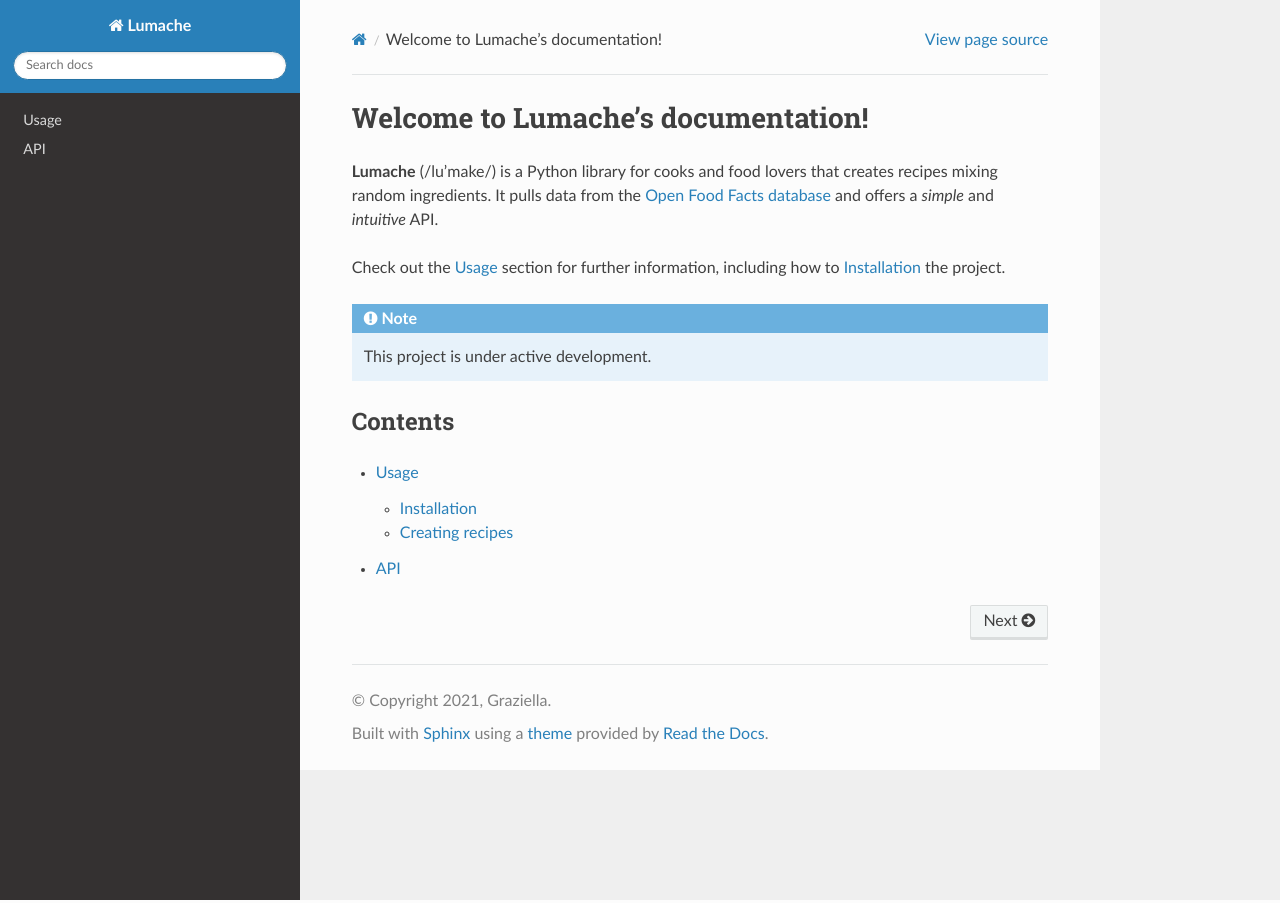
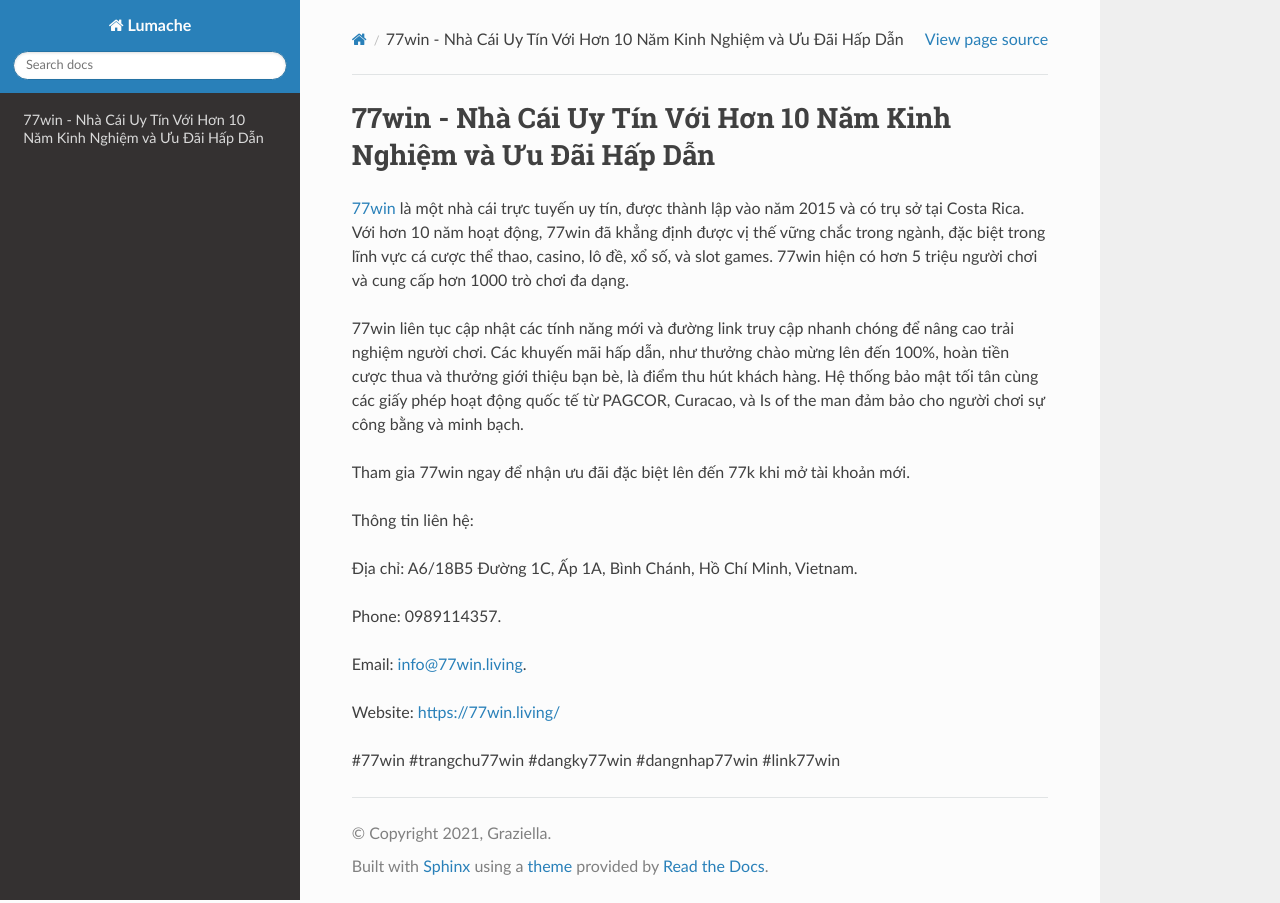
Before and after one commit to p8ebermouc/77winliving, a Sphinx documentation site: the page built from docs/source/index.rst, in a window 1280 px wide. Built offline with Sphinx 7.4.7 and the Read the Docs theme 3.1.0, drawn with Linux system fonts in a browser that asks for light colours.

Commit message:
Update index.rst

```diff
--- a/docs/source/index.rst
+++ b/docs/source/index.rst
@@ -1,22 +1,20 @@
-Welcome to Lumache's documentation!
+77win - Nhà Cái Uy Tín Với Hơn 10 Năm Kinh Nghiệm và Ưu Đãi Hấp Dẫn
 ===================================
 
-**Lumache** (/lu'make/) is a Python library for cooks and food lovers
-that creates recipes mixing random ingredients.
-It pulls data from the `Open Food Facts database <https://world.openfoodfacts.org/>`_
-and offers a *simple* and *intuitive* API.
+`77win <https://77win.living/>`_ là một nhà cái trực tuyến uy tín, được thành lập vào năm 2015 và có trụ sở tại Costa Rica. Với hơn 10 năm hoạt động, 77win đã khẳng định được vị thế vững chắc trong ngành, đặc biệt trong lĩnh vực cá cược thể thao, casino, lô đề, xổ số, và slot games. 77win hiện có hơn 5 triệu người chơi và cung cấp hơn 1000 trò chơi đa dạng.
 
-Check out the :doc:`usage` section for further information, including
-how to :ref:`installation` the project.
+77win liên tục cập nhật các tính năng mới và đường link truy cập nhanh chóng để nâng cao trải nghiệm người chơi. Các khuyến mãi hấp dẫn, như thưởng chào mừng lên đến 100%, hoàn tiền cược thua và thưởng giới thiệu bạn bè, là điểm thu hút khách hàng. Hệ thống bảo mật tối tân cùng các giấy phép hoạt động quốc tế từ PAGCOR, Curacao, và Is of the man đảm bảo cho người chơi sự công bằng và minh bạch.
 
-.. note::
+Tham gia 77win ngay để nhận ưu đãi đặc biệt lên đến 77k khi mở tài khoản mới.
 
-   This project is under active development.
+Thông tin liên hệ:
 
-Contents
---------
+Địa chỉ: A6/18B5 Đường 1C, Ấp 1A, Bình Chánh, Hồ Chí Minh, Vietnam.
 
-.. toctree::
+Phone: 0989114357.
 
-   usage
-   api
+Email: info@77win.living.
+
+Website: https://77win.living/
+
+#77win #trangchu77win #dangky77win #dangnhap77win #link77win
```
